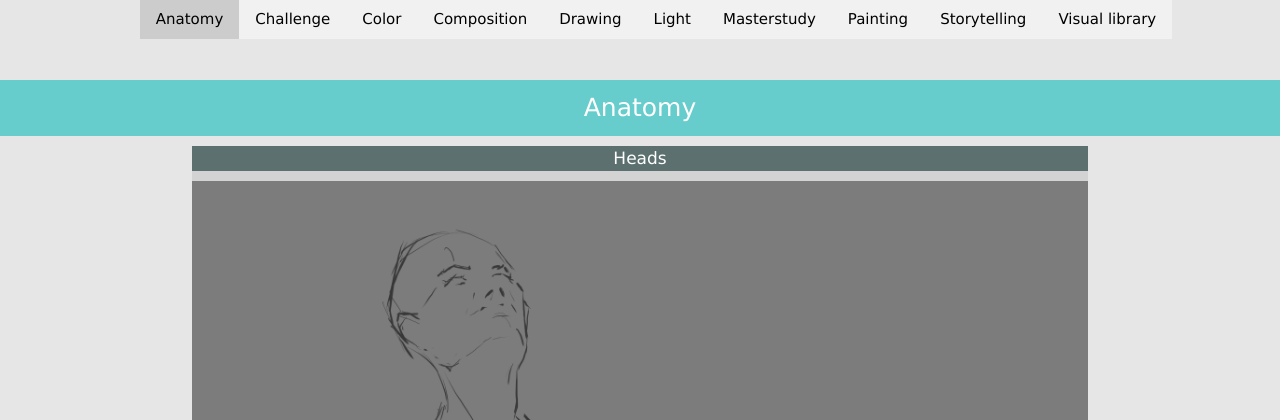
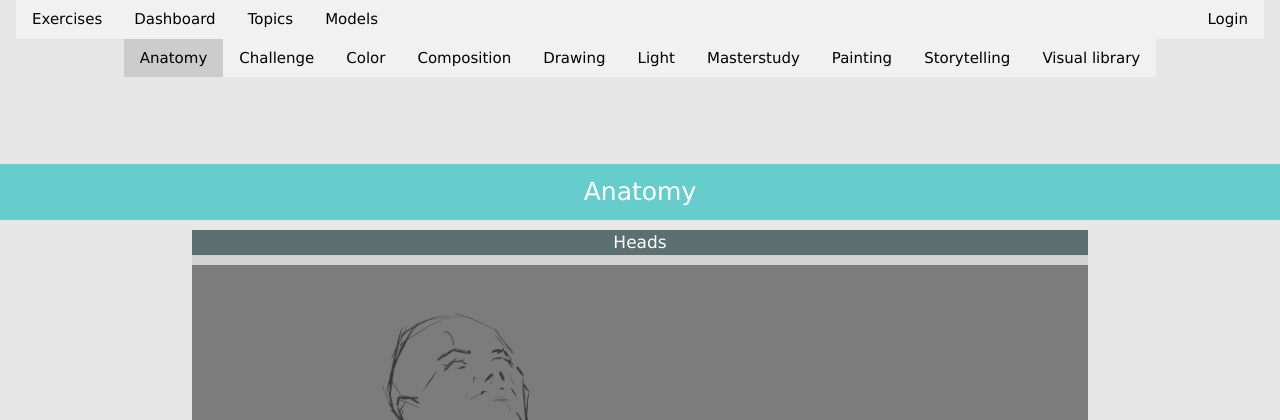
Before and after one commit to DominikPott/practicer-flask, a Flask app: page / in a window 1280 px wide. Shown: the top 420 px of the page. Run offline with Flask 2, Linux system fonts and the light colour scheme.

Commit message:
included header html in all pages

```diff
--- a/practicer_flask/templates/base.html
+++ b/practicer_flask/templates/base.html
@@ -6,8 +6,9 @@
      <title>Practicer</title>
  </head>
  <body>
-    <header>
-    </header>
+    {% block header %}
+    {% endblock %}
+
     {% block navbar %}
     {% endblock %}
 
--- a/practicer_flask/templates/dashboard.html
+++ b/practicer_flask/templates/dashboard.html
@@ -1,4 +1,4 @@
-{% extends 'base.html' %}
+{% extends 'header.html' %}
 
 {% block content %}
 <link rel="stylesheet" href="{{ url_for('static', filename='css/exercise_widget.css') }}">
--- /dev/null
+++ b/practicer_flask/templates/header.html
@@ -0,0 +1,19 @@
+{% extends 'base.html' %}
+{% block header %}
+
+<meta name="viewport" content="width=device-width, initial-scale=1">
+<link rel="stylesheet" href="https://www.w3schools.com/w3css/4/w3.css">
+
+<header>
+    <div class="w3-container">
+        <div class="w3-bar w3-light-grey">
+            <a href="{{ url_for('exercises.exercise') }}" class="w3-bar-item w3-button w3-center">Exercises</a>
+            <a href="{{ url_for('dashboard.dashboard') }}" class="w3-bar-item w3-button w3-center">Dashboard</a>
+            <a href="{{ url_for('topic.topic') }}" class="w3-bar-item w3-button w3-center">Topics</a>
+            <a class="w3-bar-item w3-button w3-center" >Models</a>
+            <a class="w3-bar-item w3-button w3-right">Login</a>
+        </div>
+    </div>
+</header>
+
+{% endblock %}
--- a/practicer_flask/templates/navbar.html
+++ b/practicer_flask/templates/navbar.html
@@ -1,11 +1,11 @@
-{% extends 'base.html' %}
+{% extends 'header.html' %}
 
 {% block navbar %}
 <meta name="viewport" content="width=device-width, initial-scale=1">
 <link rel="stylesheet" href="https://www.w3schools.com/w3css/4/w3.css">
 
 <div class="w3-container">
-  <div class="w3-top w3-center">
+  <div class="w3-middle w3-center">
     <div class="w3-bar w3-light-grey">
         {% for categorie in categories.keys() %}
             <div class="w3-dropdown-hover">
--- a/practicer_flask/templates/topic.html
+++ b/practicer_flask/templates/topic.html
@@ -1,4 +1,4 @@
-{% extends 'base.html' %}
+{% extends 'header.html' %}
 {% block content %}
 
 <link rel="stylesheet" href="{{ url_for('static', filename='css/topics.css') }}">
```
